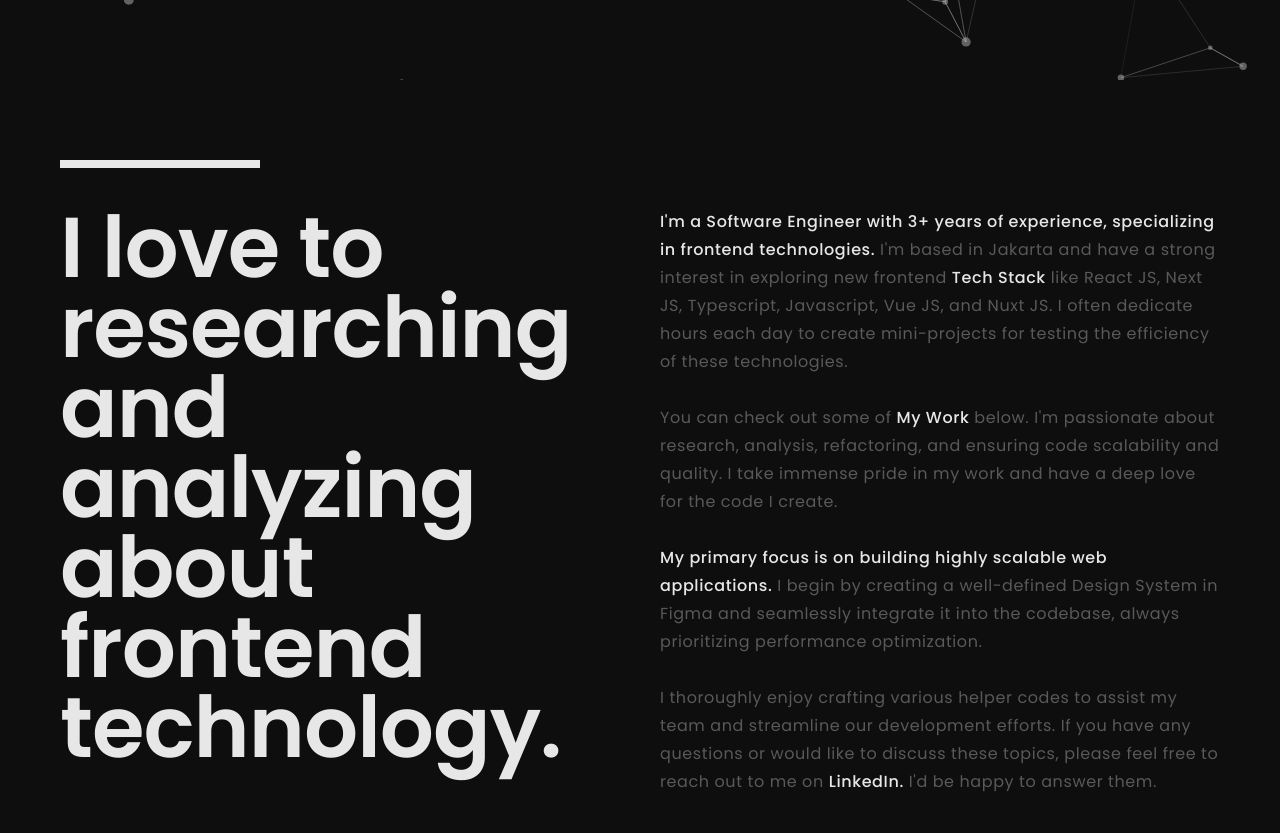
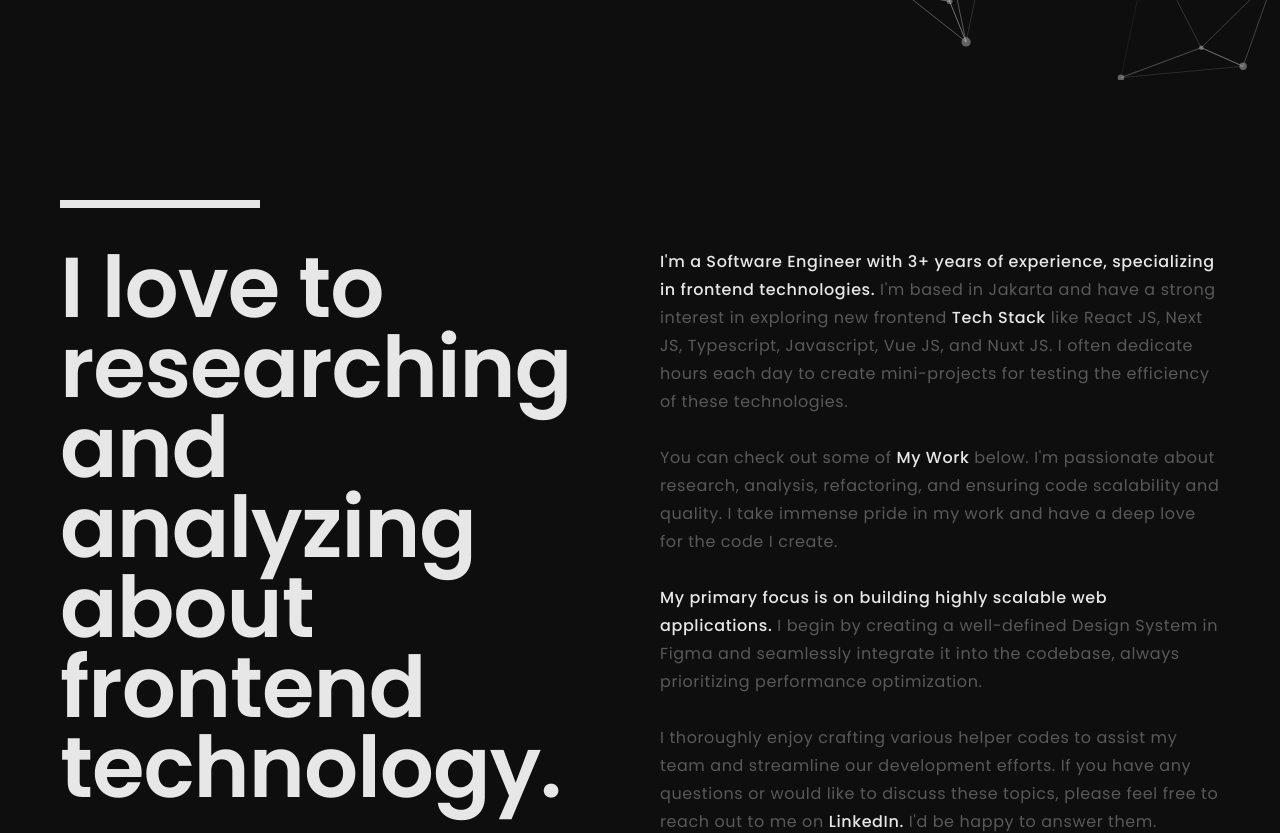
Before and after one commit to rwnhrmwn23/about-me, a Next.js app: page / in a window 1280 px wide. Shown: the part 760-1593 px from the top of the page. Built offline with nearby package versions, Linux system fonts and the light colour scheme.

Commit message:
fix: section linked

```diff
--- a/src/components/WrapperSection.tsx
+++ b/src/components/WrapperSection.tsx
@@ -8,12 +8,12 @@ const WrapperSection = ({
   children: React.ReactNode;
 }) => {
   return (
-    <section
-      id={id}
-      className="flex flex-col gap-[40px] px-[16px] lg:px-[60px] py-[40px]"
-    >
-      {children}
-    </section>
+    <>
+      <div id={id} />
+      <section className="flex flex-col gap-[40px] px-[16px] lg:px-[60px] py-[40px]">
+        {children}
+      </section>
+    </>
   );
 };
 
```
